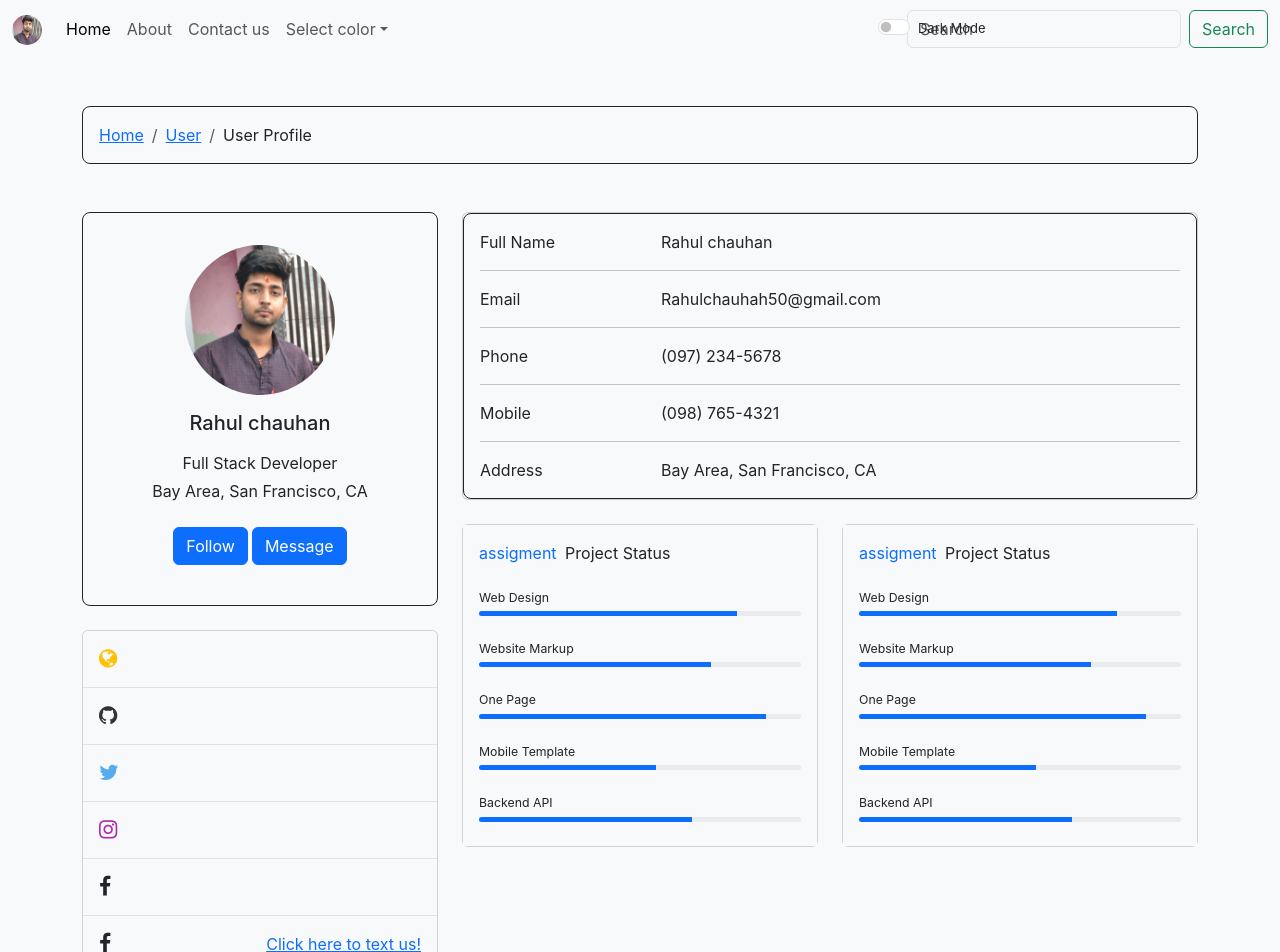
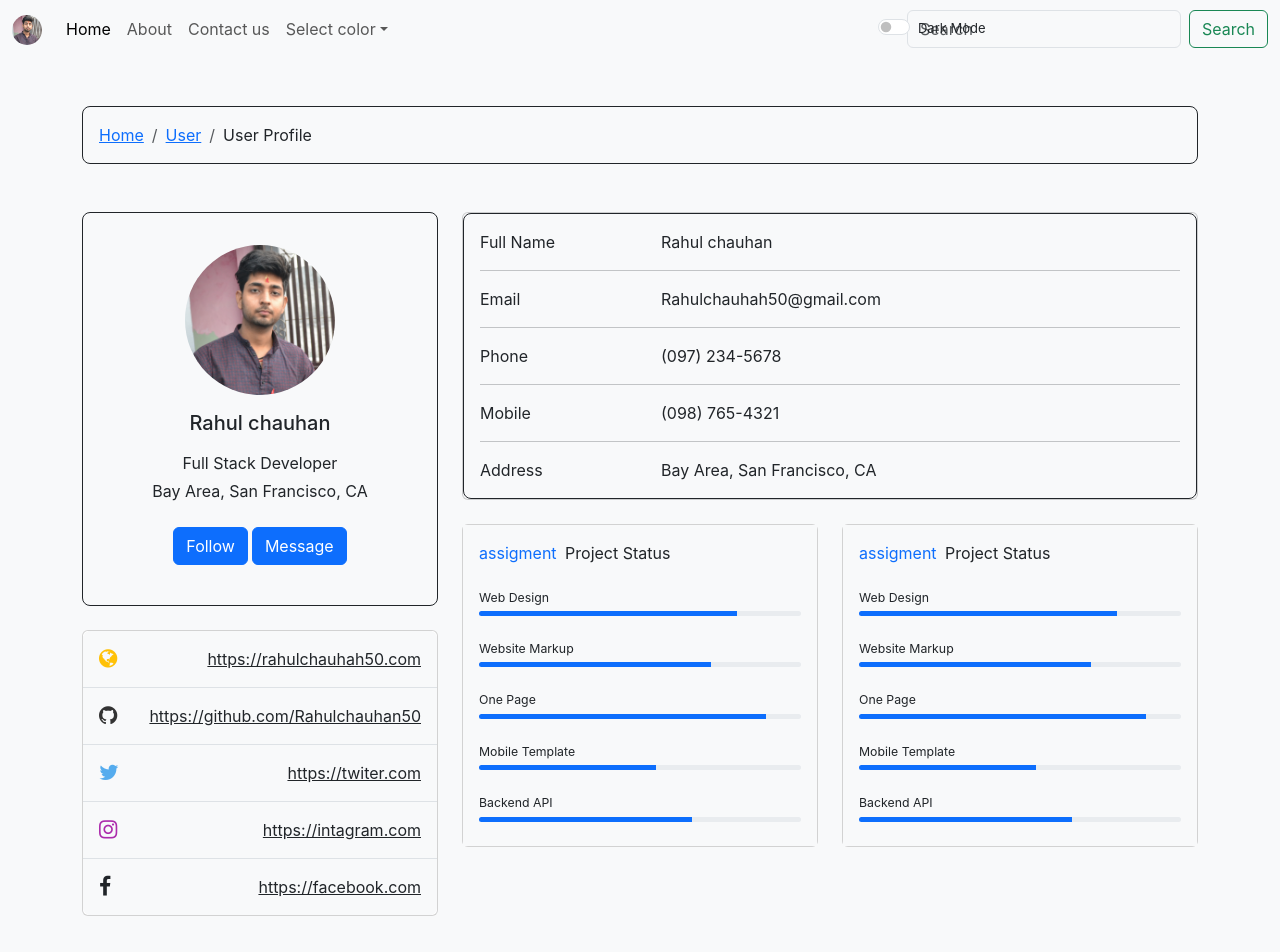
Before and after one commit to Surajpahadi07/NEWUTILS, a React (Create React App) app: page /profile in a window 1280 px wide. Shown: the top 952 px of the page. Built offline with nearby package versions, Linux system fonts and the light colour scheme; some icons are missing.

Commit message:
completed

```diff
--- a/package.json
+++ b/package.json
@@ -9,7 +9,7 @@
     "react": "^18.2.0",
     "react-dom": "^18.2.0",
     "react-router-dom": "^6.10.0",
-    "react-scripts": "5.0.1",
+    "react-scripts": "^5.0.1",
     "web-vitals": "^2.1.4"
   },
   "scripts": {
--- a/src/App.jsx
+++ b/src/App.jsx
@@ -8,7 +8,7 @@ import About from './Components/About';
 import Contact from './Components/Contact';
 import Profile from './Components/Profile';
 import { useState } from 'react';
-import {BrowserRouter as Router, Routes, Route, Link} from "react-router-dom";
+import {BrowserRouter as Router, Routes, Route} from "react-router-dom";
 
 function App() {
   const [Mode, setMode] = useState(localStorage.getItem("M") == null? "light" : localStorage.getItem("M"));
--- a/src/Components/About.jsx
+++ b/src/Components/About.jsx
@@ -5,7 +5,6 @@ import { Link } from "react-router-dom";
 export default function About(props) {
   const text = `text-${props.mode === "dark"? "light" : "dark"}`
   const modi = `bg-${props.mode === "dark"? "secondary":"light" } `
-
 
   return (
     <>
--- a/src/Components/Alert.jsx
+++ b/src/Components/Alert.jsx
@@ -3,7 +3,7 @@ import React from 'react'
 export default function Alert(props) {
   return (
 
-   props.alrt && <div class={`alert alert-${props.alrt.type} alert-dismissible fade show`}>
+   props.alrt && <div className={`alert alert-${props.alrt.type} alert-dismissible fade show`}>
         <strong>{props.alrt.message}</strong>
     </div>
   )
--- a/src/Components/Contact.jsx
+++ b/src/Components/Contact.jsx
@@ -1,9 +1,20 @@
 import React from 'react'
+import { Link } from "react-router-dom";
 
 export default function Home(props) {
+    const text = `text-${props.mode === "dark"? "light" : "dark"}`
+    const modi = `bg-${props.mode === "dark"? "secondary":"light" } `
   return (
     <>
 <section className={`mb-4 mb-3 bg-${props.mode} ${props.mode === "light"?"text-dark":"text-light"}`}>
+<div className='container'>
+<nav aria-label="breadcrumb" className={`${modi}  border border-${props.mode === "light"?"dark":"light"} rounded-3 p-3 mb-4 mt-4`}>
+          <ol className="breadcrumb mb-0">
+            <li className="breadcrumb-item"><Link to="/">Home</Link></li>
+            <li className={`breadcrumb-item ${text}`} aria-current="page">Contact us</li>
+          </ol>
+        </nav>
+</div>
 
     <h2 className="h1-responsive font-weight-bold text-center my-4">Contact us</h2>
     <p className="text-center w-responsive mx-auto mb-5">Do you have any questions? Please do not hesitate to contact us directly. Our team will come back to you within
@@ -18,13 +29,13 @@ export default function Home(props) {
                 <div className="col-md-2"></div>
                     <div className="col-md-4">
                         <div className="md-form ">
-                            <label for="name" className="my-1">Your name</label>
+                            <label htmlFor="name" className="my-1">Your name</label>
                             <input type="text" id="name" name="name" placeholder='Enter your name' className="form-control"/>
                         </div>
                     </div>
                     <div className="col-md-4">
                         <div className="md-form mb-0">
-                            <label for="email" className="my-1">Your email</label>
+                            <label htmlFor="email" className="my-1">Your email</label>
                             <input type="text" id="email" name="email" placeholder='Enter your Email' className="form-control"/>
                         </div>
                     </div>
@@ -35,7 +46,7 @@ export default function Home(props) {
                   <div className="col-md-2"></div>
                     <div className="col-md-8">
                         <div className="md-form mb-0">
-                            <label for="subject" className="my-1">Subject</label>
+                            <label htmlFor="subject" className="my-1">Subject</label>
                             <input type="text" id="subject" name="subject" className="form-control"/>
                         </div>
                     </div>
@@ -46,7 +57,7 @@ export default function Home(props) {
                     <div className="col-md-8">
 
                         <div className="md-form">
-                            <label for="message" className="my-1">Your message</label>
+                            <label htmlFor="message" className="my-1">Your message</label>
                             <textarea type="text" id="message" name="message" rows="2" className="form-control md-textarea"></textarea>
                         </div>
 
@@ -56,7 +67,7 @@ export default function Home(props) {
             </form>
 
             <div className="text-center text-md-left">
-                <a href='/' className="btn btn-primary my-3" onclick="document.getElementById('contact-form').submit();">Send</a>
+                <a href='/' className="btn btn-primary my-3" >Send</a>
             </div>
             <div className="status"></div>
         </div>
--- a/src/Components/Navbar.jsx
+++ b/src/Components/Navbar.jsx
@@ -12,9 +12,13 @@ import Img from '../Img.jpg'
       top:"15px",
       cursor: "pointer"
     }
+    let Back = () => {
+      document.body.style.backgroundColor = "#212529";
+    }
+
 
   return (
-    <nav  className={`navbar navbar-expand-lg bg-${props.mode} navbar-${props.mode}`} >
+    <nav  className={`navbar navbar-expand-lg bg-${props.mode} ${props.mode === "dark"? Back(): ""} navbar-${props.mode}`} >
       <div className="container-fluid">
         <Link className="navbar-brand" to='/profile'><img src={Img} alt="avatar"
               className={`rounded-circle img-fluid bg-${props.mode==="dark"? "light" : "dark"}`} style={{width: "30px"}}/></Link>
--- a/src/Components/Profile.jsx
+++ b/src/Components/Profile.jsx
@@ -41,27 +41,23 @@ export default function Profile(props){
             <ul className={`list-group list-group-flush rounded-3 ${modi}`}>
               <li className={`list-group-item d-flex justify-content-between align-items-center p-3 ${modi}`}>
                 <i className="fa fa-globe fa-lg text-warning"></i>
-                <p className={`mb-0 ${text}`}><a className='link-light' href='https://rahulchauhah50.com'>https://rahulchauhah50.com</a></p>
+                <p className={`mb-0 ${text}`}><a className={`link-${props.mode === "dark"? "light" : "dark"}`} href='https://rahulchauhah50.com'>https://rahulchauhah50.com</a></p>
               </li>
               <li className={`list-group-item d-flex justify-content-between align-items-center p-3 ${modi}`}>
                 <i className="fa fa-github fa-lg" style={{color: "#333333"}}></i>
-                <p className={`mb-0 ${text} `}><a  className='link-light' href='https://github.com/Rahulchauhan50'>https://github.com/Rahulchauhan50</a></p>
+                <p className={`mb-0 ${text} `}><a  className={`link-${props.mode === "dark"? "light" : "dark"}`} href='https://github.com/Rahulchauhan50'>https://github.com/Rahulchauhan50</a></p>
               </li>
               <li className={`list-group-item d-flex justify-content-between align-items-center p-3 ${modi}`}>
                 <i className="fa fa-twitter fa-lg" style={{color: "#55acee"}} ></i>
-                <p className={`mb-0 ${text}`}><a className='link-light' href='https://twiter.com'>https://twiter.com</a></p>
+                <p className={`mb-0 ${text}`}><a className={`link-${props.mode === "dark"? "light" : "dark"}`} href='https://twiter.com'>https://twiter.com</a></p>
               </li>
               <li className={`list-group-item d-flex justify-content-between align-items-center p-3 ${modi}`}>
                 <i className="fa fa-instagram fa-lg" style={{color: "#ac2bac"}}></i>
-                <p className={`mb-0 ${text}`}><a className='link-light' href='https://intagram.com'>https://intagram.com</a></p>
+                <p className={`mb-0 ${text}`}><a className={`link-${props.mode === "dark"? "light" : "dark"}`} href='https://intagram.com'>https://intagram.com</a></p>
               </li>
               <li className={`list-group-item d-flex justify-content-between align-items-center p-3 ${modi}`}>
                 <i className="fa fa-facebook-f fa-lg" style={{color: "#image.png"}}></i>
-                <p className={`mb-0 ${text}`}><a className='link-light' href='https://facebook.com'>https://facebook.com</a></p>
-              </li>
-              <li className={`list-group-item d-flex justify-content-between align-items-center p-3 ${modi}`}>
-                <i className="fa fa-facebook-f fa-lg" style={{color: "#image.png"}}></i>
-                <p className={`mb-0 ${text}`}><a href="sms:+91 9625809384">Click here to text us!</a></p>
+                <p className={`mb-0 ${text}`}><a className={`link-${props.mode === "dark"? "light" : "dark"}`} href='https://facebook.com'>https://facebook.com</a></p>
               </li>
             </ul>
           </div>
--- a/src/Components/Textform.jsx
+++ b/src/Components/Textform.jsx
@@ -69,7 +69,7 @@ export default function Textform(props) {
     let find = event.target.value;
     console.log(text.match(find)[0])
     if (find === text.match(find)[0]) {
-      var Reg = new RegExp(find, "gi");
+      var Reg = new RegExp(find, "g");
       document.getElementById("Pre").innerHTML = text.replace(Reg, '<span>' + find + '</span>');
       let spanArr = document.getElementById("Pre").getElementsByTagName("span");
       for (let i = 0; i < spanArr.length; i++) {
```
Also changed, not shown: 1 other file (tests, documents, lock files or other folders).
